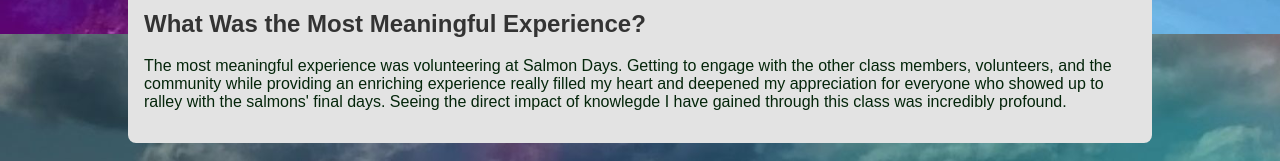
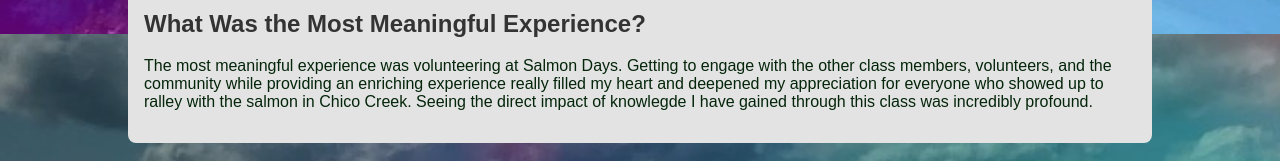
Before and after one commit to sunkissedmom/enviroissuesandtissues, a plain HTML site: page personalimpact.html in a window 1280 px wide. Shown: the part 766-927 px from the top of the page. Drawn offline with Linux system fonts and the light colour scheme; a web font is replaced by a local one.

Commit message:
updating personal impact statement

```diff
--- a/personalimpact.html
+++ b/personalimpact.html
@@ -71,7 +71,7 @@
                 <h2>What Was the Most Meaningful Experience?</h2>
                 <p>The most meaningful experience was volunteering at Salmon Days. Getting to engage with the other
                     class members, volunteers, and the community while providing an enriching experience really filled
-                    my heart and deepened my appreciation for everyone who showed up to ralley with the salmons' final days.
+                    my heart and deepened my appreciation for everyone who showed up to ralley with the salmon in Chico Creek.
                     Seeing the direct impact of knowlegde I have gained through this class was incredibly profound.</p>
             </section>
 
```
